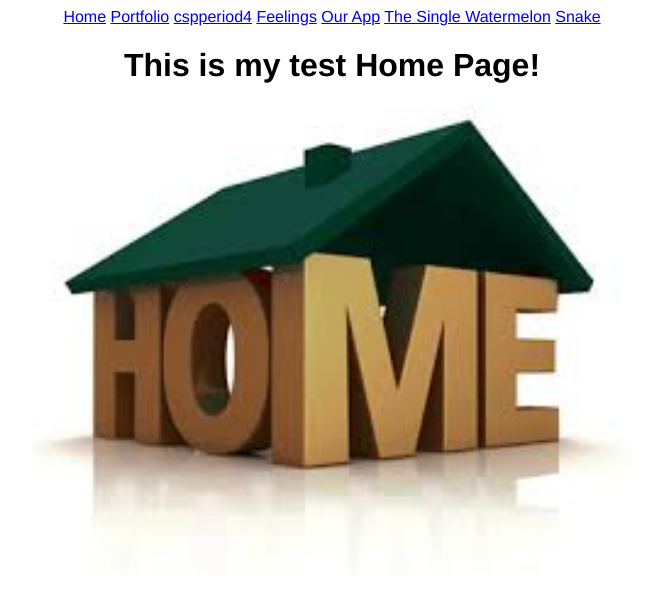
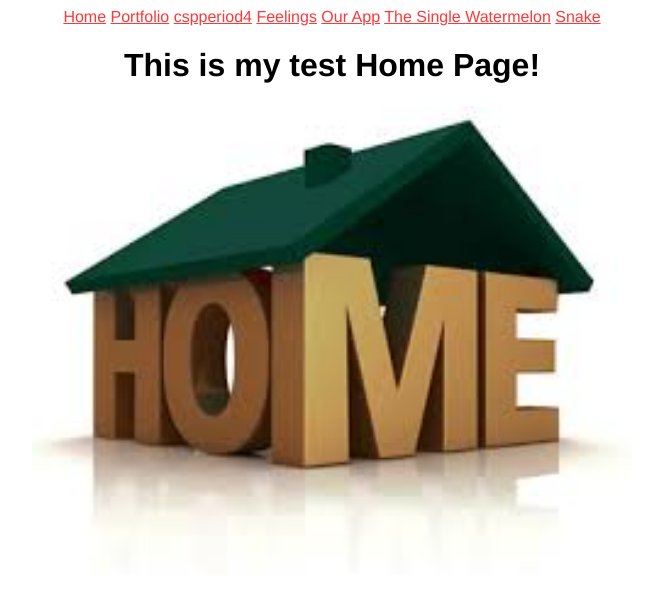
Before and after one commit to thatsanl/CameronSilva, a plain HTML site: page index.html in a window 1280 px wide. Shown: the top 607 px of the page, without its empty margins (308-957 px from the left). Drawn offline with Linux system fonts and the light colour scheme.

Commit message:
Update index.html

```diff
--- a/index.html
+++ b/index.html
@@ -4,6 +4,17 @@
 body{text-align:center;
             font-family:"Helvetica Neue", Helvetica, Arial;
             cursor:no-drop;
+}
+a:visited {
+    color: #FF3737;
+}
+
+a:link {
+    color: #FF3737;
+}
+
+a:visited {
+    color: #FF3737;
 }
     </style>
      <head>
```
